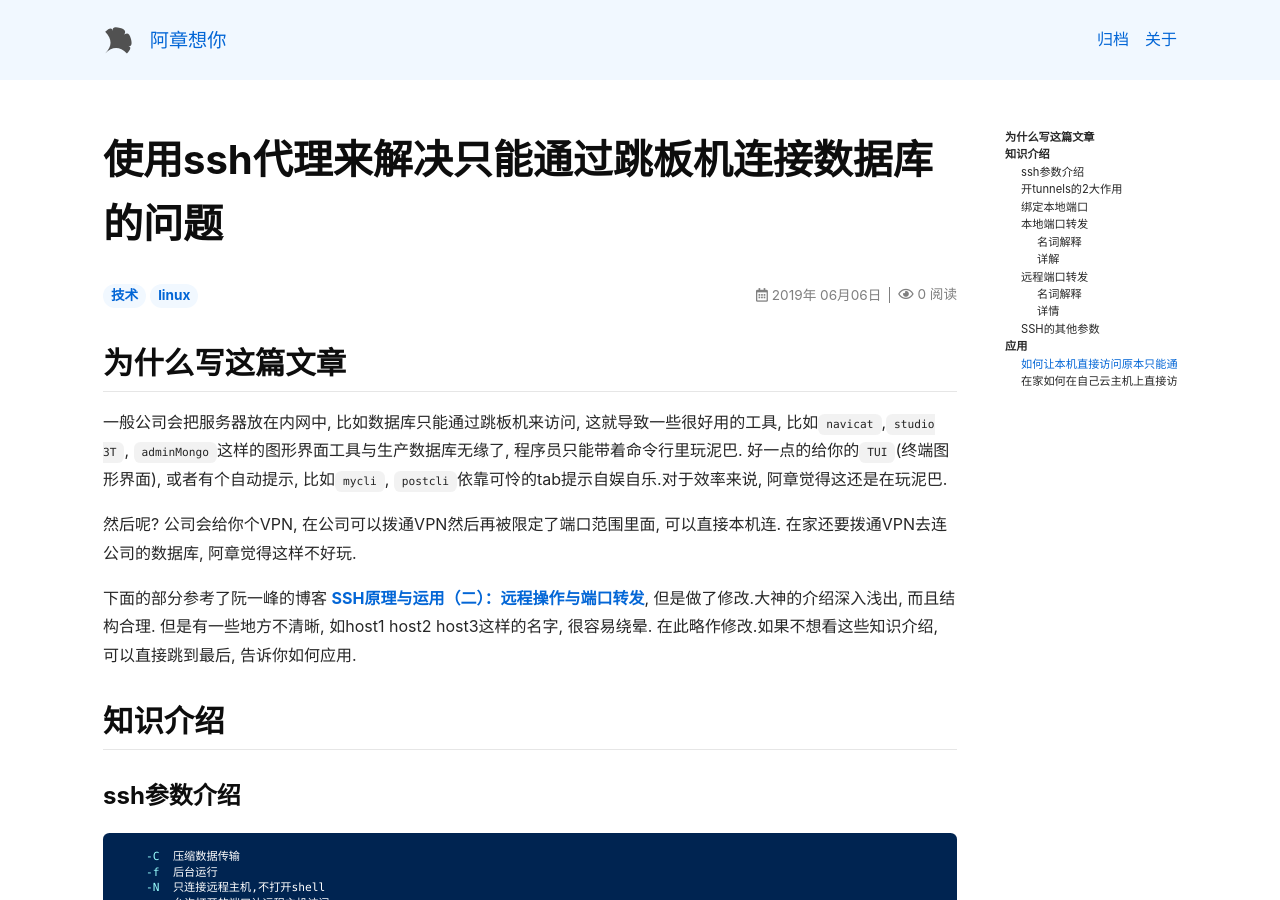
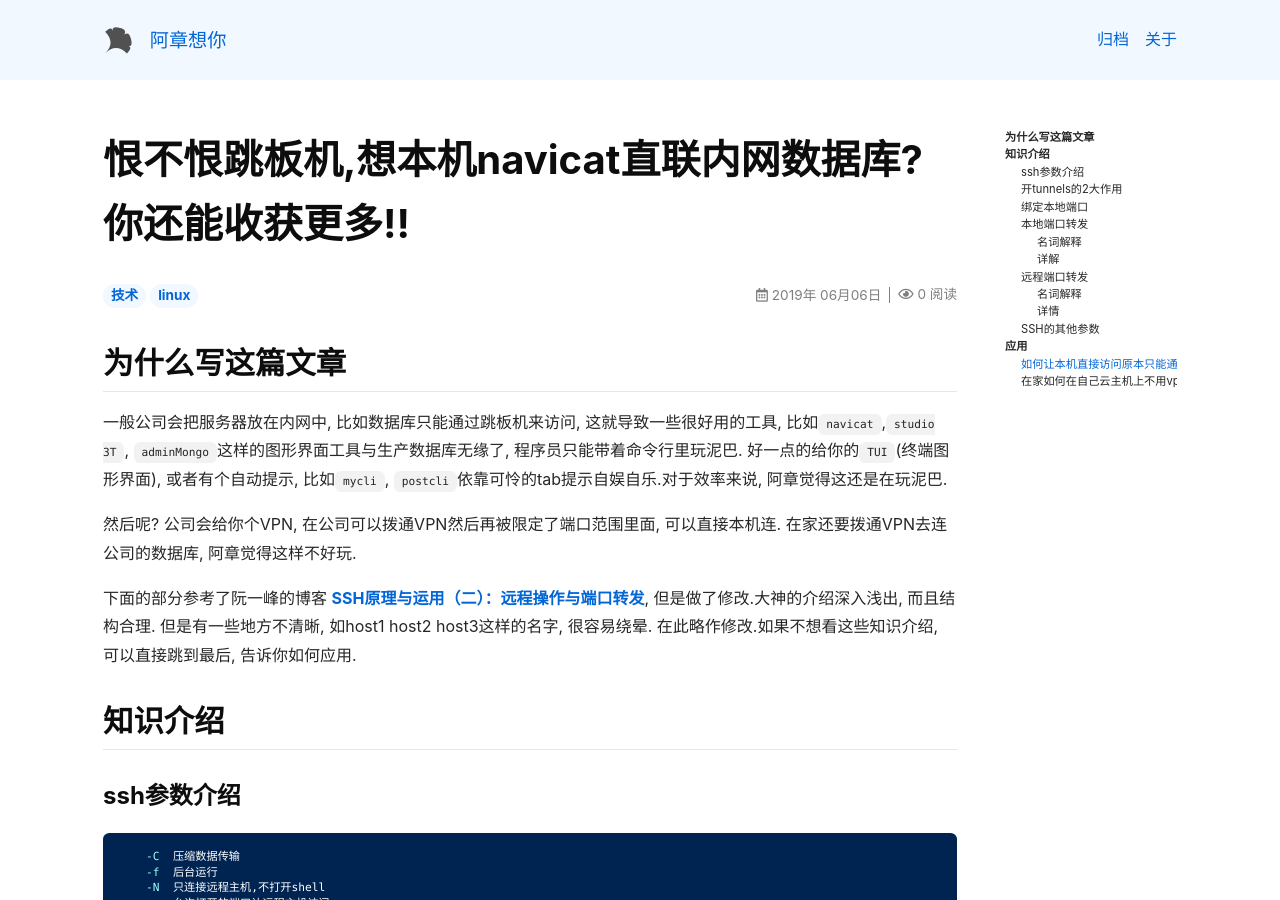
Before and after one commit to CheungChan/iblog, a Jekyll site: the page built from _posts/2016-06-06-恨不恨跳板机.md, in a window 1280 px wide and 900 px high. Built offline with Jekyll 4.4.1, drawn with Linux system fonts in a browser that asks for light colours; nearby versions of some CDN libraries; comment, search, counter and statistics services are not loaded; some of the changed text lies outside the part shown.

```diff
--- a/_posts/2019-06-06-使用ssh代理来解决只能通过跳板机连接数据库的问题.md
+++ b/_posts/2016-06-06-恨不恨跳板机.md
@@ -1,8 +1,8 @@
 ---
-title: 使用ssh代理来解决只能通过跳板机连接数据库的问题
-key: ssh_local_proxy_transfer
+title: 恨不恨跳板机,想本机navicat直联内网数据库?你还能收获更多!!
+key: ssh_port_transfer
 layout: article
-date: '2019-06-06 17:00:00'
+date: '2019-06-06 19:55:00'
 tags: 技术 linux
 typora-root-url: ../../iblog
 
@@ -129,7 +129,7 @@ ssh -NfL local_port:db_host:db_port jump_host [-p jump_ssh_port]
 
 后面是 `本地端口:数据库服务器ip:数据库端口 跳板机ip -p 跳板机ssh使用的端口号`
 
-### 在家如何在自己云主机上直接访问公司内网服务器上的数据库
+### 在家如何在自己云主机上不用vpn直接访问公司内网服务器上的数据库
 
 在跳板机上执行
 
```
